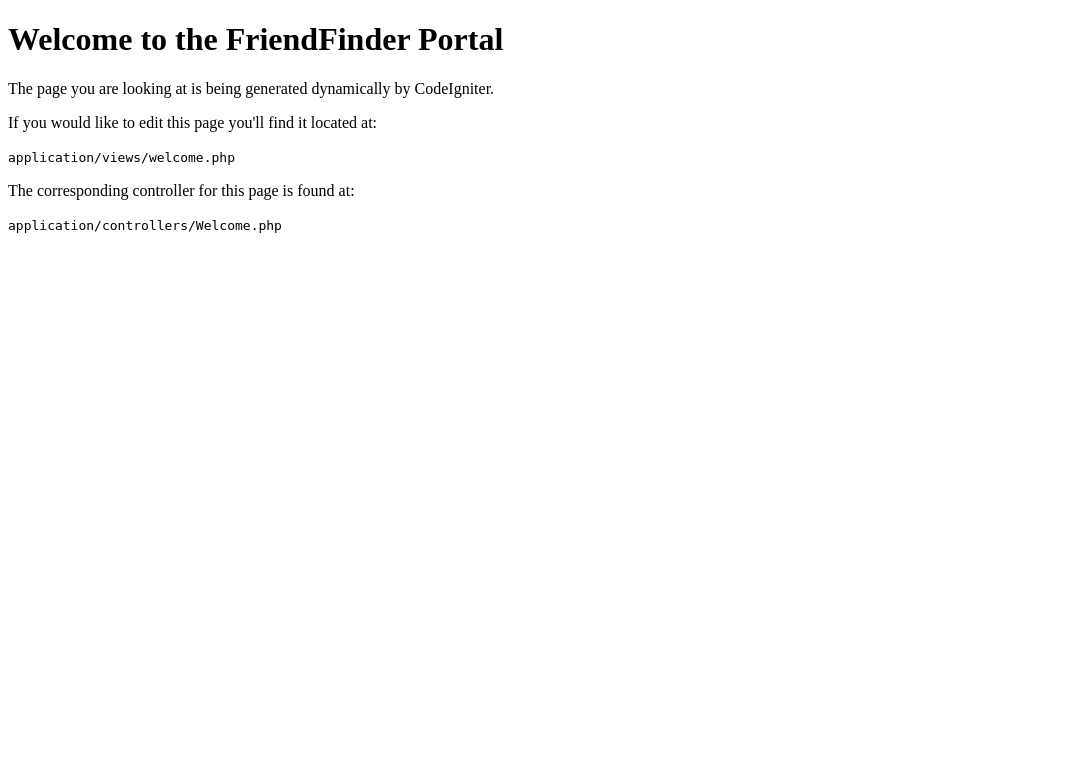
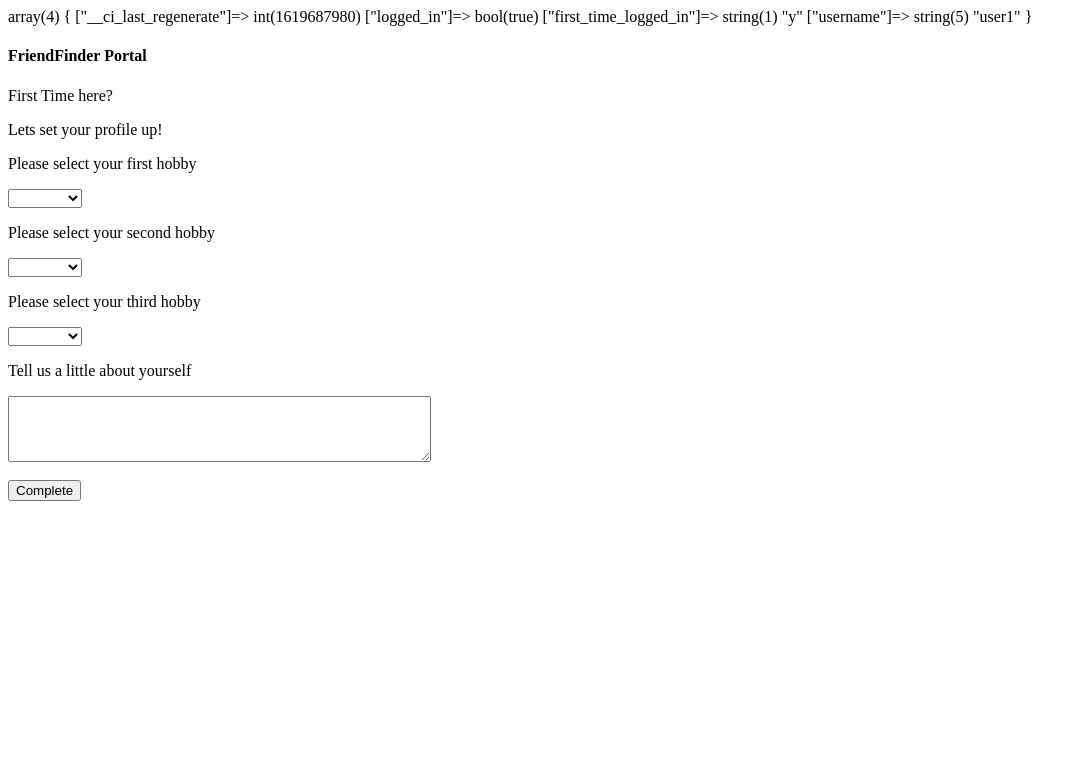
Before and after one commit to lt-silver/Friends_Finding_App, a CodeIgniter app: page /FriendFinder/ in a window 1280 px wide. Shown: the top 783 px of the page, without its empty margins (0-1085 px from the left). Run offline with CodeIgniter, Linux system fonts and the light colour scheme; data comes from the database, SQL or seed files in the repository; data that the repository does not hold is empty.

Commit message:
Changes made

```diff
--- a/FriendFinder/application/config/config.php
+++ b/FriendFinder/application/config/config.php
@@ -23,7 +23,7 @@
 | a PHP script and you can easily do that on your own.
 |
 */
-$config['base_url'] = '';
+$config['base_url'] = 'http://localhost:8080/FriendFinder';
 
 /*
 |--------------------------------------------------------------------------
@@ -158,7 +158,10 @@
 | DO NOT CHANGE THIS UNLESS YOU FULLY UNDERSTAND THE REPERCUSSIONS!!
 |
 */
-$config['permitted_uri_chars'] = 'a-z 0-9~%.:_\-';
+//NEW
+$config['permitted_uri_chars'] = 'a-z 0-9~%.:_\-@\=';
+//OLD
+// $config['permitted_uri_chars'] = 'a-z 0-9~%.:_\-';
 
 /*
 |--------------------------------------------------------------------------
--- a/FriendFinder/application/config/database.php
+++ b/FriendFinder/application/config/database.php
@@ -78,7 +78,7 @@
 	'hostname' => 'localhost',
 	'username' => '',
 	'password' => '',
-	'database' => '',
+	'database' => 'test',
 	'dbdriver' => 'mysqli',
 	'dbprefix' => '',
 	'pconnect' => FALSE,
--- /dev/null
+++ b/FriendFinder/application/config/form_validation.php
@@ -0,0 +1,271 @@
+<?php
+$config = array(
+
+'signup' => array(
+        array(
+                'field' => 'username',
+                'label' => 'Username',
+                'rules' => 'required|min_length[5]|max_length[10]'
+        ),
+        array(
+                'field' => 'password',
+                'label' => 'Password',
+                'rules' => 'required|min_length[5]|max_length[100]'
+        ),
+        array(
+                'field' => 'confirmPassword',
+                'label' => 'Password Confirmation',
+                'rules' => 'required|matches[password]'
+        ),
+),
+
+'login' => array(
+        array(
+                'field' => 'username',
+                'label' => 'Username',
+                'rules' => 'required'
+        ),
+        array(
+                'field' => 'password',
+                'label' => 'Password',
+                'rules' => 'required'
+        ),
+),
+
+'smokingForm' => array(
+        array(
+                'field' => 'smoke_status',
+                'label' => 'Smoking Status',
+                'rules' => 'required'
+        )
+),
+
+'declaration' => array(
+        array(
+                'field' => 'confirmation',
+                'label' => 'Confirmation',
+                'rules' => 'required'
+        )
+),
+
+'allergyform' => array(
+        array(
+                'field' => 'allergy_details',
+                'label' => 'Allergy Details'
+        ),
+        array(
+                'field' => 'allergic',
+                'label' => 'Allergic',
+                'rules' => 'required'
+        )
+),
+
+'lifestyleForm' => array(
+        array(
+                'field' => 'exercise',
+                'label' => 'Exercise',
+                'rules' => 'required'
+        ),
+        array(
+                'field' => 'exercise_minutes',
+                'label' => 'Exercise Minutes',
+                'rules' => 'required|min_length[1]|max_length[3]|regex_match[/^[0-9]/]'
+        ),
+        array(
+                'field' => 'exercise_days',
+                'label' => 'Exercise Days',
+                'rules' => 'required|min_length[1]|max_length[1]|regex_match[/^[0-7]/]'
+        ),
+        array(
+                'field' => 'diet',
+                'label' => 'Diet',
+                'rules' => 'required'
+        )
+),
+
+
+'familyHistoryForm' => array(
+        array(
+                'field' => 'has_heart_disease',
+                'label' => 'Heart Disease',
+                'rules' => 'required'
+        ),
+        array(
+                'field' => 'has_cancer',
+                'label' => 'Cancer',
+                'rules' => 'required'
+        ),
+        array(
+                'field' => 'has_stroke',
+                'label' => 'Stroke',
+                'rules' => 'required'
+        ),
+        array(
+                'field' => 'has_other',
+                'label' => 'Other',
+                'rules' => 'required'
+        ),
+        array(
+                'field' => 'has_heart_disease_family',
+                'label' => 'Heart Disease in Family',
+                'rules' => 'min_length[3]|max_length[20]|regex_match[/^[A-z]/]'
+        ),
+        array(
+                'field' => 'has_cancer_family',
+                'label' => 'Cancer in Family',
+                'rules' => 'min_length[3]|max_length[20]|regex_match[/^[A-z]/]'
+        ),
+        array(
+                'field' => 'has_stroke_family',
+                'label' => 'Stroke in Family',
+                'rules' => 'min_length[3]|max_length[20]|regex_match[/^[A-z]/]'
+        ),
+        array(
+                'field' => 'has_other_family',
+                'label' => 'Other in Family',
+                'rules' => 'min_length[3]|max_length[20]|regex_match[/^[A-z]/]'
+        )
+),
+
+'medicationForm' => array(
+        array(
+                'field' => 'Medication_YN',
+                'label' => 'Medication',
+                'rules' => 'required'
+        ),
+        array(
+                'field' => 'Medication_1',
+                'label' => 'Medication 1',
+        ),
+        array(
+                'field' => 'Medication_2',
+                'label' => 'Medication 2'
+        ),
+        array(
+                'field' => 'Medication_3',
+                'label' => 'Medication 3'
+        ),
+        array(
+                'field' => 'medication_dosage_1',
+                'label' => 'Medication Dosage 1',
+                'rules' => 'min_length[1]|max_length[5]|regex_match[/^[0-9]/]'
+        ),
+        array(
+                'field' => 'medication_dosage_2',
+                'label' => 'Medication Dosage 2',
+                'rules' => 'min_length[1]|max_length[5]|regex_match[/^[0-9]/]'
+        ),
+        array(
+                'field' => 'medication_dosage_3',
+                'label' => 'Medication Dosage 3',
+                'rules' => 'min_length[1]|max_length[5]|regex_match[/^[0-9]/]'
+        ),
+        array(
+                'field' => 'medication_frequency_1',
+                'label' => 'Medication Frequency 1',
+                'rules' => 'min_length[1]|max_length[5]|regex_match[/^[0-9]/]'
+        ),
+        array(
+                'field' => 'medication_frequency_2',
+                'label' => 'Medication Frequency 2',
+                'rules' => 'min_length[1]|max_length[5]|regex_match[/^[0-9]/]'
+        ),
+        array(
+                'field' => 'medication_frequency_3',
+                'label' => 'Medication Frequency 3',
+                'rules' => 'min_length[1]|max_length[5]|regex_match[/^[0-9]/]'
+        )
+),
+
+    'userForm' => array(
+        array(
+                'field' => 'title',
+                'label' => 'Title',
+                'rules' => 'required',
+                'rules' => 'required|min_length[1]|max_length[6]|regex_match[/^[A-z]/]'
+        ),
+        array(
+                'field' => 'email',
+                'label' => 'Email',
+                'rules' => 'valid_email'
+        ),
+         array(
+                'field' => 'firstname',
+                'label' => 'Firstname',
+                'rules' => 'required|alpha|min_length[2]|max_length[25]|regex_match[/^[A-z]/]'
+        ),
+        array(
+                'field' => 'surname',
+                'label' => 'Surname',
+                'rules' => 'required|alpha|min_length[2]|max_length[25]|regex_match[/^[A-z]/]'
+        ),
+        array(
+                'field' => 'dob',
+                'label' => 'Date of Birth',
+                'rules' => 'required'
+        ),
+        array(
+                'field' => 'marital_status',
+                'label' => 'Marital Status'
+        ),
+        array(
+                'field' => 'gender',
+                'label' => 'Gender',
+                'rules' => 'required'
+        ),
+        array(
+                'field' => 'address',
+                'label' => 'Adress',
+                'rules' => 'required'
+        ),
+        array(
+                'field' => 'postcode',
+                'label' => 'Postcode',
+                'rules' => 'required'
+        ),
+        array(
+                'field' => 'occupation',
+                'label' => 'Occupation',
+                'rules' => 'min_length[1]|max_length[20]|regex_match[/^[A-z]/]'
+        ),
+        array(
+                'field' => 'height',
+                'label' => 'Height',
+                'rules' => 'required|min_length[2]|max_length[3]|regex_match[/^[0-9]/]'
+        ),
+        array(
+                'field' => 'weight',
+                'label' => 'Weight',
+                'rules' => 'required|min_length[2]|max_length[3]|regex_match[/^[0-9]/]'
+        ),
+        array(
+                'field' => 'mobile',
+                'label' => 'Mobile Number',
+                'rules' => 'required|min_length[10]|max_length[15]|regex_match[/^[0-9]/]'
+        ),
+        array(
+                'field' => 'home_telephone',
+                'label' => 'Telephone Number',
+                'rules' => 'required|min_length[10]|max_length[15]|regex_match[/^[0-9]/]'
+        ),
+        array(
+                'field' => 'email',
+                'label' => 'Email Adress'
+        ),
+        array(
+                'field' => 'kin_name',
+                'label' => 'Next of Kin Name',
+                'rules' => 'required|alpha|min_length[2]|max_length[25]|regex_match[/^[A-z]/]'
+        ),
+        array(
+                'field' => 'kin_relationship',
+                'label' => 'Next of Kin Relationship',
+                'rules' => 'required|alpha|min_length[2]|max_length[25]|regex_match[/^[A-z]/]'
+        ),
+        array(
+                'field' => 'kin_telephone',
+                'label' => 'Next of Kin Telephone Number',
+                'rules' => 'required|min_length[10]|max_length[15]|regex_match[/^[0-9]/]'
+        ),
+    )
+);
--- a/FriendFinder/application/config/routes.php
+++ b/FriendFinder/application/config/routes.php
@@ -50,5 +50,15 @@
 |		my-controller/my-method	-> my_controller/my_method
 */
 $route['default_controller'] = 'welcome';
+$route['index'] = 'welcome/index';
+$route['signup'] = 'welcome/signup';
+$route['questionaire'] = 'welcome/questionaire';
+$route['adminQuestionaires'] = 'welcome/AdminQuestionaires';
+$route['dashboardsGraphs'] = 'welcome/dashboardsGraphs';
+$route['hub'] = 'welcome/hub';
 $route['404_override'] = '';
 $route['translate_uri_dashes'] = FALSE;
+
+//ADDED
+$route['profiler'] = "Profiler_controller";
+$route['profiler/disable'] = "Profiler_controller/disable";
--- a/FriendFinder/application/controllers/Welcome.php
+++ b/FriendFinder/application/controllers/Welcome.php
@@ -1,17 +1,71 @@
 <?php
 defined('BASEPATH') OR exit('No direct script access allowed');
 
-class Welcome extends CI_Controller
-{
+class Welcome extends CI_Controller {
 
+	//contruct for all methods
 	public function __construct()
 	{
+		//import functions used by every other function
 		parent::__construct();
+		$this->load->library('session');
+		$this->load->library('table');
+        $this->load->helper('url');
+        $this->load->helper('url_helper');
+        $this->load->helper('html');
+		$this->load->helper('form');
+		$this->load->helper('array');
 		$this->load->model('Welcome_model');
+		$this->load->helper(array('form', 'url'));
+		$this->load->library('form_validation');
+
+		//connect to database
+		$this->load->database();
 	}
+
+	//Home page
 	public function index()
 	{
+		//import model for whole page
 		$data['appName'] = $this->Welcome_model->getName();
-		$this->load->view('welcome', $data);
+
+		//Set session for testing
+		$_SESSION['logged_in'] = true;
+		$_SESSION['first_time_logged_in'] = "y";
+		$_SESSION['username'] = "user1";
+		var_dump($_SESSION);
+
+		if ($this->session->first_time_logged_in == "n")
+		{
+			//import model functions
+			$data['seachResult'] = $this->Welcome_model->searchUser();
+
+			//load views
+			$this->load->view('welcome', $data);
+			$this->load->view('search', $data);
+
+			//Get all users
+			$data = $this->Welcome_model->getUserData();
+
+			//loop for each user
+			foreach ($data as $user)
+			{
+				//if username is selected
+				if(null !==($this->input->post($user['username'])))
+				{
+					$data['checkUser']=$this->Welcome_model->checkUser($user['username']);
+					$data['checkUserHobbies']=$this->Welcome_model->checkUserHobbies($user['username']);
+					$this->load->view('viewProfile', $data);
+				}
+			}
+		}
+		else
+		{
+			$data['hobbies']=$this->Welcome_model->getHobbies();
+
+			$this->load->view('welcome', $data);
+			$this->load->view('setupProfile', $data);
+		}
 	}
+
 }
--- a/FriendFinder/application/models/Welcome_model.php
+++ b/FriendFinder/application/models/Welcome_model.php
@@ -1,8 +1,87 @@
 <?php
 class Welcome_model extends CI_Model {
-    public function getName()
+
+    //get application name
+    function getName()
     {
+        //set application name
         $appName = "FriendFinder";
+        //return set name
         return $appName;
     }
+
+    function searchUser()
+    {
+        //get information from search
+		$search = $this->input->post('search');
+
+        //costruct query
+        $this->db->select('username');
+        $this->db->select('firstname');
+        $this->db->select('surname');
+        $this->db->from('users');
+        $this->db->like('firstname',$search);
+        $this->db->or_like('surname',$search);
+
+        //return results
+        $query = $this->db->get();
+        return $query;
+    }
+
+    //import user data
+    function getUserData()
+    {
+        //create a query that returns username and password for every user
+        $query = $this->db->query("select `username` from `users`");
+        $userData = $query->result_array();
+
+        //return data array that contains username
+        return $userData;
+    }
+
+    //check user details
+    function checkUser($user)
+    {
+        //costruct query
+        $this->db->select('username');
+        $this->db->select('firstname');
+        $this->db->select('surname');
+        $this->db->select('user_description');
+        $this->db->select('gender');
+        $this->db->from('users');
+        $this->db->where('username', $user);
+
+        //return results
+        $query = $this->db->get();
+        return $query->result();
+    }
+
+    //check user hobbies
+    function checkUserHobbies($user)
+    {
+        //costruct query
+        $this->db->select('username');
+        $this->db->select('user_description');
+        $this->db->select('hobby_name');
+        $this->db->from('users');
+        $this->db->join('userHobby', 'users.userID = userHobby.userID', 'inner');
+        $this->db->join('hobbies', 'userHobby.hobbyID= hobbies.hobbyID', 'inner');
+        $this->db->where('username', $user);
+
+        //return results
+        $query = $this->db->get();
+        return $query->result();
+    }
+
+    function getHobbies()
+    {
+        //costruct query
+        $this->db->select('hobby_name');
+        $this->db->select('hobby_description');
+        $this->db->from('hobbies');
+
+        //return results
+        $query = $this->db->get();
+        return $query->result();
+    }
 }
--- /dev/null
+++ b/FriendFinder/application/views/setupProfile.php
@@ -0,0 +1,55 @@
+<?php
+defined('BASEPATH') OR exit('No direct script access allowed');
+?><!DOCTYPE html>
+<html lang="en">
+<head>
+	<meta charset="utf-8">
+	<title><?php echo $appName;?></title>
+</head>
+<body>
+<p> First Time here? </p>
+<p> Lets set your profile up! </p>
+
+<form action="" method="POST">
+<p> Please select your first hobby </p>
+<select name="firstHobby">
+<option value=""></option>
+<?php
+foreach($hobbies as $hobby)
+{
+    echo "<option value=".$hobby->hobbyID.">".$hobby->hobby_name."</option>";
+}
+?>
+</select>
+
+<p> Please select your second hobby </p>
+<select name="secondHobby">
+<option value=""></option>
+<?php
+foreach($hobbies as $hobby)
+{
+    echo "<option value=".$hobby->hobbyID.">".$hobby->hobby_name."</option>";
+}
+?>
+</select>
+
+<p> Please select your third hobby </p>
+<select name="thirdHobby">
+<option value=""></option>
+<?php
+foreach($hobbies as $hobby)
+{
+    echo "<option value=".$hobby->hobbyID.">".$hobby->hobby_name."</option>";
+}
+?>
+</select>
+
+<p> Tell us a little about yourself </p>
+<textarea name="user_description" rows="4" cols="50">
+</textarea>
+
+<br><br>
+<button type="submit">Complete</button>
+
+
+</form>
--- a/FriendFinder/application/views/welcome.php
+++ b/FriendFinder/application/views/welcome.php
@@ -8,21 +8,8 @@
 </head>
 <body>
 
-<div id="container">
-	<h1><?php echo "Welcome to the " .$appName. " Portal";?></h1>
+<h4><?php echo "".$appName. " Portal";?></h4>
 
-	<div id="body">
-		<p>The page you are looking at is being generated dynamically by CodeIgniter.</p>
-
-		<p>If you would like to edit this page you'll find it located at:</p>
-		<code>application/views/welcome.php</code>
-
-		<p>The corresponding controller for this page is found at:</p>
-		<code>application/controllers/Welcome.php</code>
-
-	</div>
-
-</div>
 
 </body>
 </html>
```
Also changed, not shown: FriendFinder/application/views/search.php (added, +38 -0 lines), FriendFinder/application/views/viewProfile.php (added, +45 -0 lines), FriendFinder/css/style.css (added), 2 other files.
